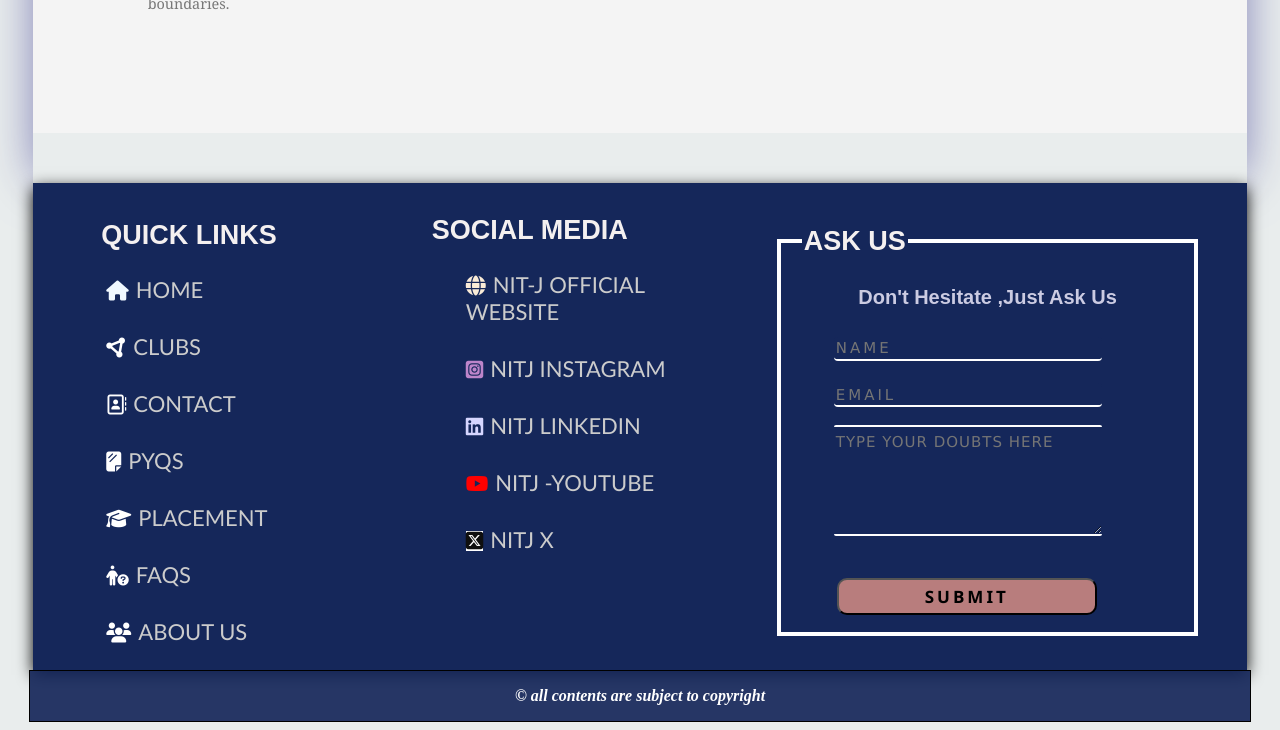
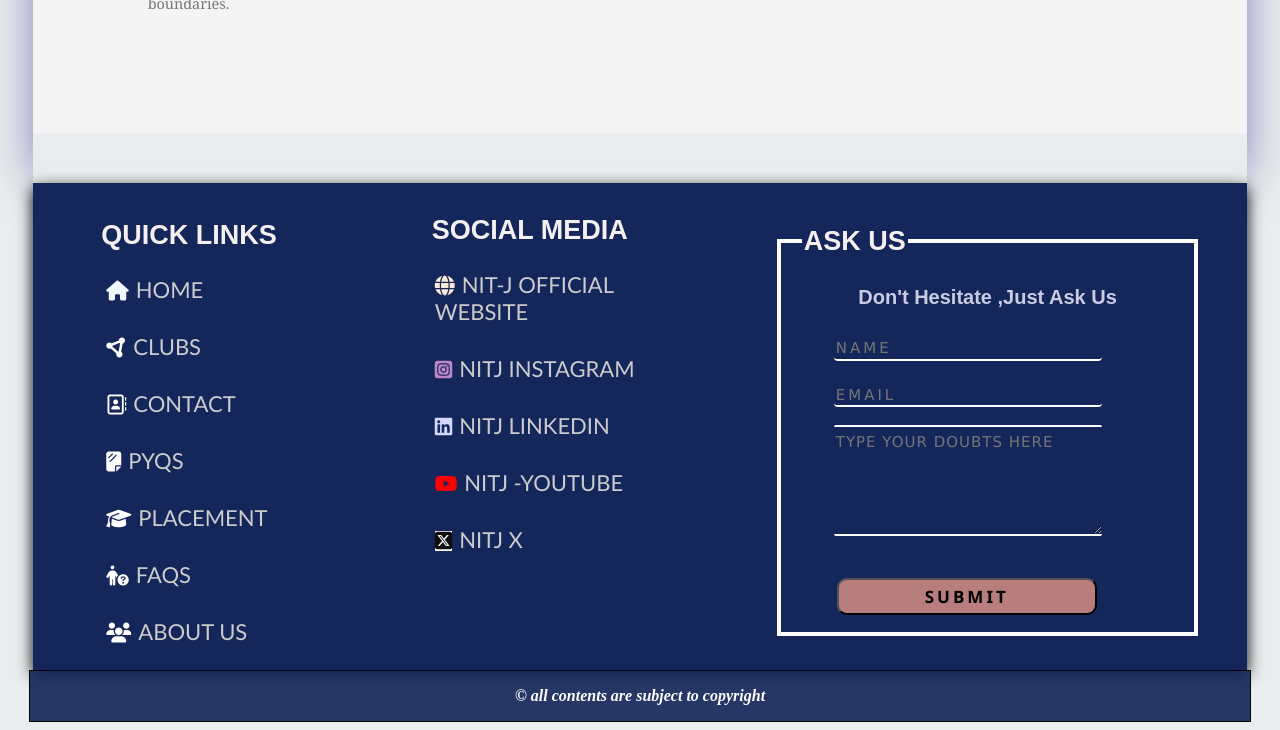
Before and after one commit to mee-vishal/first-year-project, a plain HTML site: page index.html in a window 1280 px wide. Shown: the part 2743-3473 px from the top of the page. Drawn offline with Linux system fonts and the light colour scheme; a script that the page names is missing; a web font is replaced by a local one.

Commit message:
Update index.css

```diff
--- a/index.css
+++ b/index.css
@@ -928,7 +928,7 @@ option:focus {
 }
 .second-main-02-divs{
   /* text-align: center; */
-  margin:0px 0px 20px 68px;
+  margin:0px 0px 20px 37px;
   /* margin: auto; */
   font-size: 22px;
   font-family: 'Gill Sans', 'Gill Sans MT', Calibri, 'Trebuchet MS', sans-serif;
```
